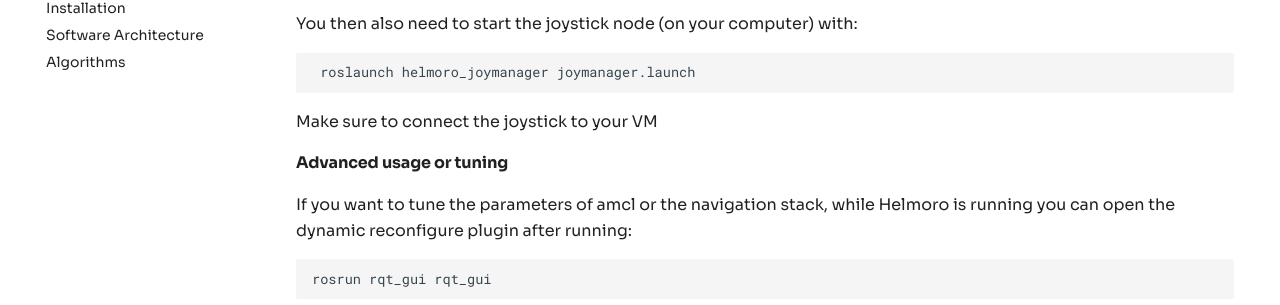
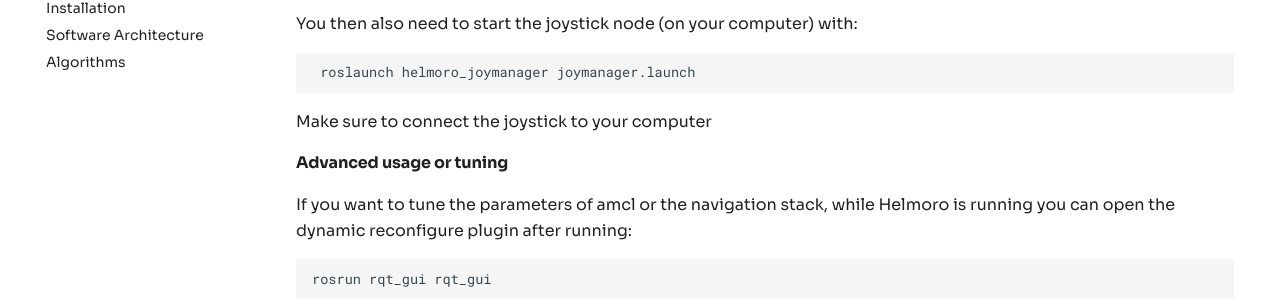
Before and after one commit to Helbling-Technik/HelMoRo, an MkDocs documentation site: the page built from docs/software/03_detailed_guide.md, in a window 1280 px wide and 900 px high, scrolled down 3441 px. Shown: the part 471-776 px from the top of the window. Built offline with MkDocs 1.6.1 and Material for MkDocs 9.7.7, drawn with Linux system fonts in a browser that asks for light colours.

Commit message:
updated commit with comments

````diff
--- a/docs/.overrides/home.html
+++ b/docs/.overrides/home.html
@@ -15,13 +15,21 @@
 
     .tx-container {
         padding-top: .0rem;
-        background: linear-gradient(to bottom, var(--md-primary-fg-color), var(--md-accent-fg-color) 99%, #fff 99%);
+        background: linear-gradient(to bottom, var(--md-primary-fg-color), var(--md-accent-fg-color) 100%, #fff 100%);
     }
 
     .tx-hero {
         margin: 32px 2.8rem;
         color: var(--md-primary-bg-color);
         justify-content: center;
+    }
+
+    .tx-video {
+        margin: 32px 2.8rem;
+        color: var(--md-primary-bg-color);
+        justify-content: center;
+        display: flex;
+        align-items: center;
     }
 
     .tx-hero h1 {
@@ -41,7 +49,7 @@
         order: 1;
         margin: 0 auto;
         /* Centers the image */
-        padding-right: 2.5rem;
+        padding-right: 1rem;
     }
 
     .tx-hero .md-button {
@@ -117,9 +125,24 @@
         }
 
         .tx-hero {
+            margin-top: 32px;
+            margin-bottom: 32px;
+            margin-left: 0;
+            margin-right: 0;
             display: flex;
             align-items: center;
             justify-content: center;
+        }
+
+        .tx-video {
+            margin-top: 32px;
+            margin-bottom: 32px;
+            margin-left: 0;
+            margin-right: 0;
+            color: var(--md-primary-bg-color);
+            justify-content: center;
+            display: flex;
+            align-items: center;
         }
 
         .tx-hero__content {
@@ -271,22 +294,17 @@
     </div>
 </section>
 
-<div class="tx-hero">
-
-    <iframe width="80%" height="auto" src="https://www.youtube.com/embed/QdNnvhEyrZk" title="YouTube video player"
-        frameborder="0"
-        allow="accelerometer; autoplay; clipboard-write; encrypted-media; gyroscope; picture-in-picture; web-share"
-        allowfullscreen style="aspect-ratio: 16 / 9;"></iframe>
-
-</div>
+<section>
+    <div class="md-grid md-typeset">
+        <div class="tx-video">
+            <iframe width=100% height="auto" src="https://www.youtube.com/embed/QdNnvhEyrZk"
+                title="YouTube video player" frameborder="0"
+                allow="accelerometer; autoplay; clipboard-write; encrypted-media; gyroscope; picture-in-picture; web-share"
+                allowfullscreen style="aspect-ratio: 16 / 9;"></iframe>
+        </div>
+    </div>
+</section>
 
 {% endblock %}
 {% block content %}{% endblock %}
 {% block footer %}{{ super() }}{% endblock %}
-
-<div class="md-footer-meta__inner md-grid">
-    <!-- Existing copyright and social includes -->
-    <div>
-        <a href="/privacy-policy/">Privacy Policy</a> | <a href="/">Home</a>
-    </div>
-</div>
--- a/docs/software/03_detailed_guide.md
+++ b/docs/software/03_detailed_guide.md
@@ -160,7 +160,7 @@ You then also need to start the joystick node (on your computer) with:
  roslaunch helmoro_joymanager joymanager.launch
 ```
 
-Make sure to connect the joystick to your VM
+Make sure to connect the joystick to your computer
 
 #### Advanced usage or tuning
 
````
Also changed, not shown: other parts of docs/.overrides/home.html (+1 -1 lines), 1 other file.
